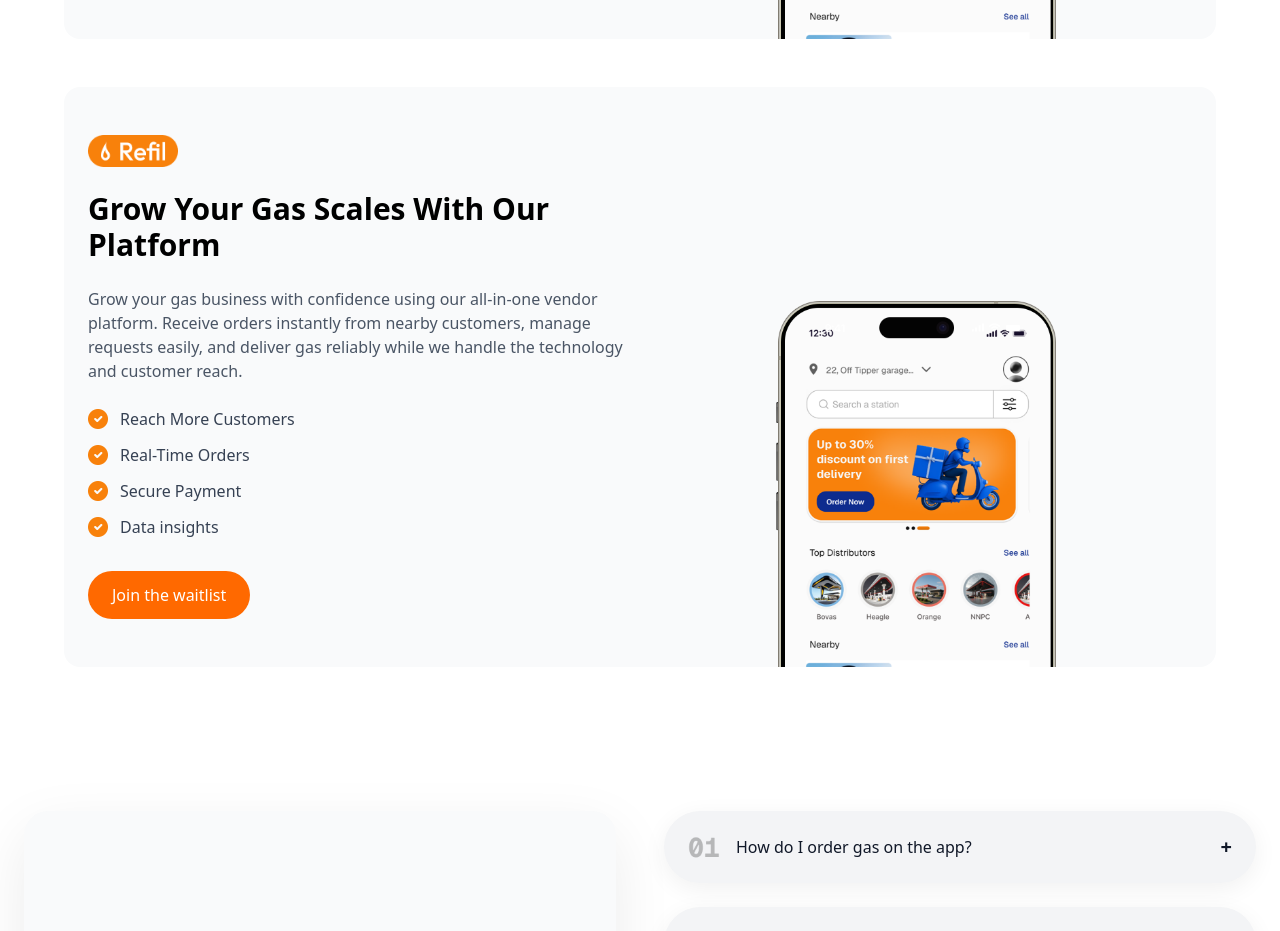
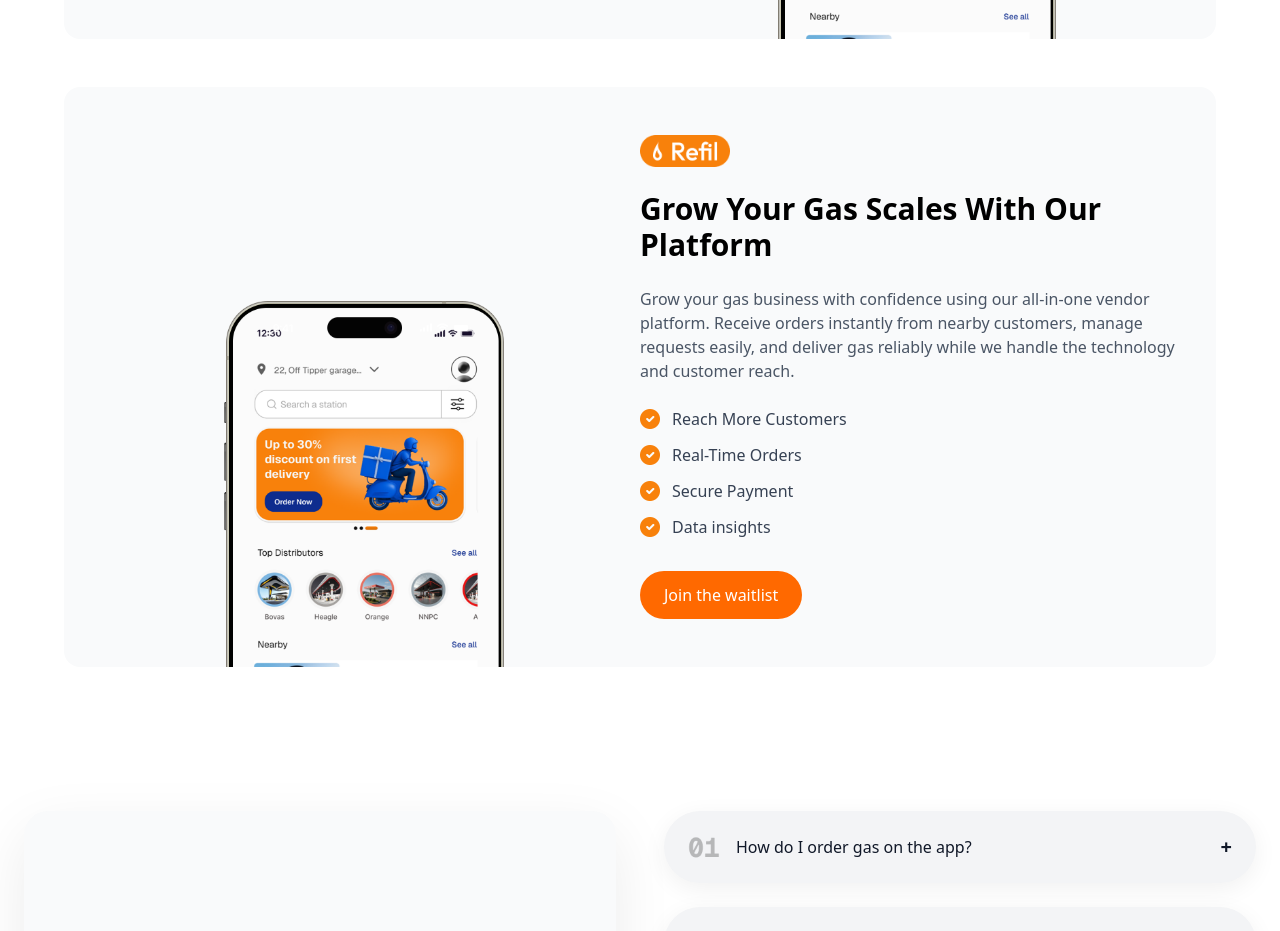
Before and after one commit to luxa-solution/refil-landing-page, a Next.js app: page / in a window 1280 px wide. Shown: the part 2180-3111 px from the top of the page. Built offline with nearby package versions, Linux system fonts and the light colour scheme; no server answers.

Commit message:
update layouts

```diff
--- a/components/layout/Footer.tsx
+++ b/components/layout/Footer.tsx
@@ -39,7 +39,7 @@ export default function Footer() {
 
                 {/* Instagram */}
                 <a
-                  href="https://instagram.com"
+                  href="https://www.instagram.com/refil.gas?utm_source=ig_web_button_share_sheet&igsh=ZDNIZDc0MzlxNw=="
                   target="_blank"
                   rel="noopener noreferrer"
                   className="hover:opacity-80 transition-opacity hover:scale-110 transform duration-200"
--- a/components/layout/Navbar.tsx
+++ b/components/layout/Navbar.tsx
@@ -112,7 +112,7 @@ export default function Navbar({ onJoinClick }: NavbarProps) {
               Home
             </Link>
 
-            <Link
+            {/*<Link
               href="/vendors"
               onClick={() => setMenuOpen(false)}
               className={`block text-4xl font-bold ${
@@ -120,9 +120,9 @@ export default function Navbar({ onJoinClick }: NavbarProps) {
               }`}
             >
               Vendors
-            </Link>
+            </Link>*/}
 
-            <Link
+            {/*<Link
               href="/riders"
               onClick={() => setMenuOpen(false)}
               className={`block text-4xl font-bold ${
@@ -130,7 +130,7 @@ export default function Navbar({ onJoinClick }: NavbarProps) {
               }`}
             >
               Riders
-            </Link>
+            </Link>*/}
 
             <Link
               href="/contact"
--- a/components/sections/Features.tsx
+++ b/components/sections/Features.tsx
@@ -28,7 +28,11 @@ export default function Features({ onJoinClick }: FeaturesProps) {
           <div className="flex flex-col md:grid md:grid-cols-2 md:items-end">
 
             {/* TEXT COLUMN */}
-            <ScrollReveal direction="right" delay={0.1}>
+            <ScrollReveal
+              direction="left"
+              delay={0.1}
+              className="md:order-2"
+            >
               <div className="pb-8 md:pb-12">
                 <div className="mb-6">
                   <Image
@@ -80,7 +84,10 @@ export default function Features({ onJoinClick }: FeaturesProps) {
             </ScrollReveal>
 
             {/* IMAGE COLUMN  */}
-            <div ref={ref} className="relative mt-8 md:mt-0">
+            <div
+              ref={ref}
+              className="relative mt-8 md:mt-0 md:order-1"
+            >
               <div className="md:absolute md:bottom-0 w-full">
                 <motion.div
                   initial={{ y: 100, opacity: 0, rotate: 0 }}
```
